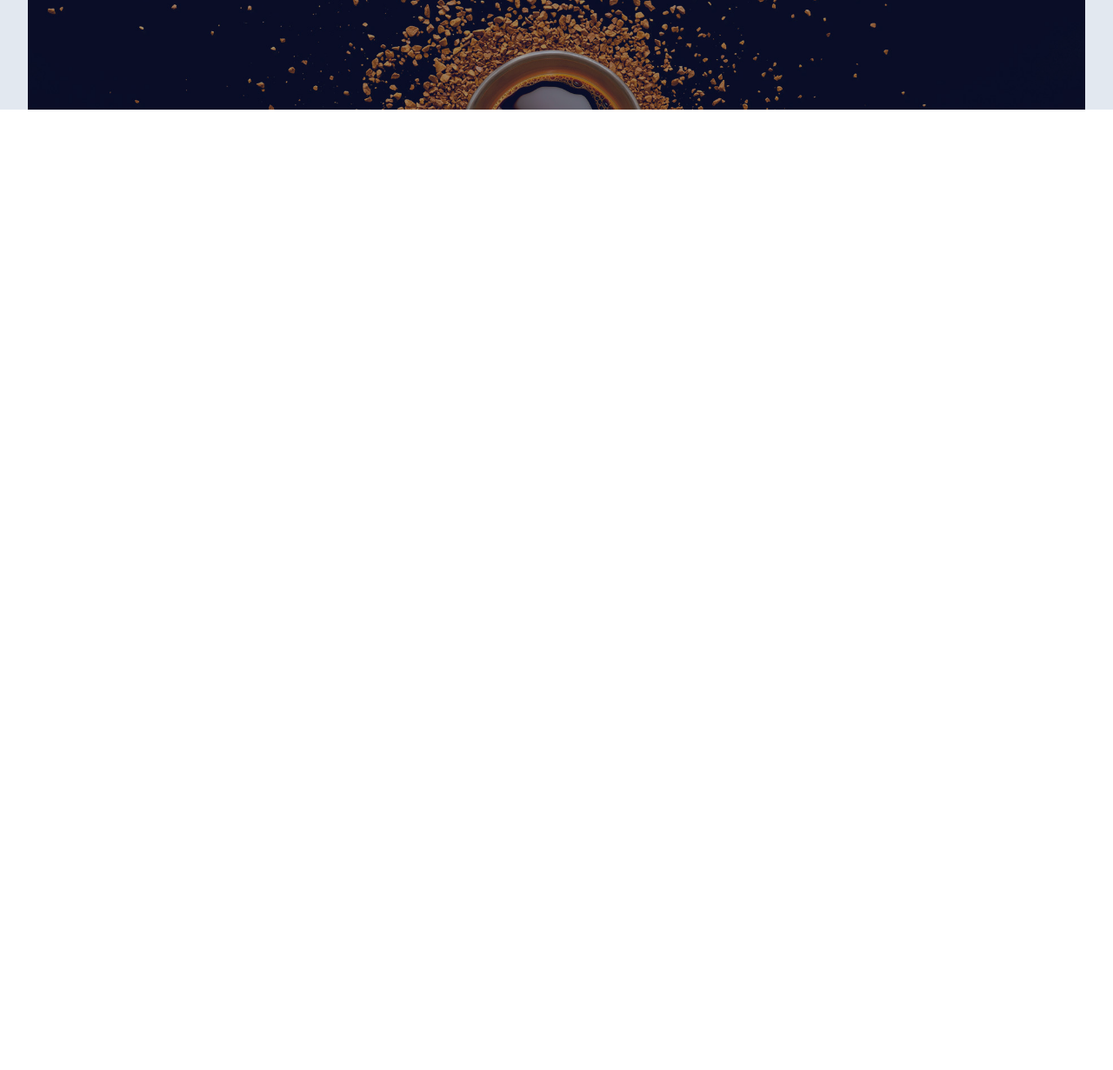
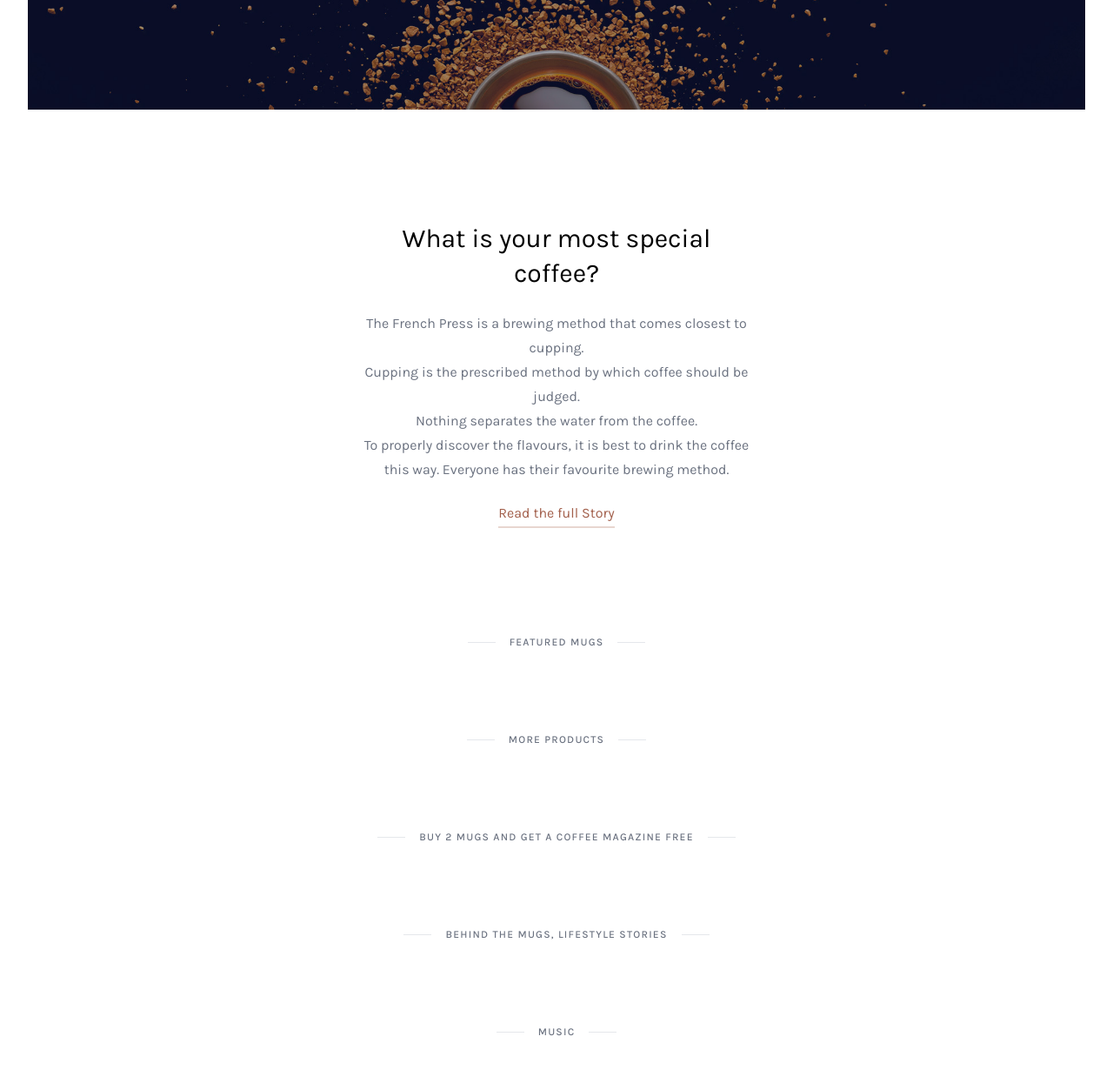
Before and after one commit to Nirakz/tailwind-coffee, a website: page public/index.html in a window 1280 px wide. Shown: the part 500-1730 px from the top of the page at 87% size. Before the commit the page ends 800 px from the top, so only its background shows below. Drawn offline with Linux system fonts and the light colour scheme.

```diff
--- a/public/index.html
+++ b/public/index.html
@@ -11,7 +11,7 @@
 </head>
 <body>
   <div id="root">
-    <div class="content-warpper font-Karla max-w-screen-2xl text-base mx-auto px-8 bg-slate-200">
+    <div class="content-warpper font-Karla max-w-screen-2xl text-base mx-auto px-8">
       <header class="p-6 mx-auto">
         <nav class="flex flex-row justify-between items-center relative">
           <div class="logo basis-2/6 text-center text-xl font-semibold cursor-pointer">
@@ -41,7 +41,7 @@
             </li>
           </ul>
 
-          <ul class="basis-3/6 lg:basis1/6 flex justify-end lg:justify-start items-center ml-16 uppercase text-sm text-gray-500 font-medium">
+          <ul class="basis-3/6 lg:basis-1/6 flex justify-end lg:justify-start items-center ml-16 uppercase text-sm text-gray-500 font-medium">
             <li class="dori-top-menu-item">
               <a href="#" class="flex items-center">
                 <svg xmlns="http://www.w3.org/2000/svg" class="dori-icon" fill="none" viewBox="0 0 24 24" stroke="currentColor" stroke-width="2">
@@ -76,26 +76,63 @@
           </div>
         </div><!--End slider-->
         <div class="story">
-
+          <div class="w-full h-full flex justify-center items-center">
+            <div class="px-4 sm:px-16 md:px-23 lg:px-64 xl:px-96 py-32 text-center">
+              <div class="text-3xl leading-10 mb-6">What is your most special coffee?</div>
+              <div class="text-gray-500 leading-7 mb-6">The French Press is a brewing method that comes closest to cupping.
+                <br/>Cupping is the prescribed method by which coffee should be judged.
+                <br/>Nothing separates the water from the coffee.
+                <br/>To properly discover the flavours, it is best to drink the coffee this way. Everyone has their favourite brewing method.</div>
+              <div class="">
+                <a href="#" class="text-coffee-400 hover:text-coffee-600 relative after:lg:absolute after:-bottom-2 after:left-0
+                after:bg-coffee-50 hover:after:bg-coffee-200 after:h-0.5 after:w-full after:transition-all after:ease-in-out after:duration-400">Read the full Story</a>
+              </div>
+            </div>
+          </div>
         </div><!--End story-->
+        <div class="dori-subheadline">
+          <div class="dori-subheadline-deco-line"></div>
+          <div class="dori-subheadline-label">Featured Mugs</div>
+          <div class="dori-subheadline-deco-line"></div>
+        </div>
         <div class="featured-mugs">
 
         </div><!--End featured-mugs-->
+        <div class="dori-subheadline">
+          <div class="dori-subheadline-deco-line"></div>
+          <div class="dori-subheadline-label">More Products</div>
+          <div class="dori-subheadline-deco-line"></div>
+        </div>
         <div class="more-products">
 
         </div><!--End featured-mugs-->
+        <div class="dori-subheadline">
+          <div class="dori-subheadline-deco-line"></div>
+          <div class="dori-subheadline-label">Buy 2 mugs and get a coffee magazine free</div>
+          <div class="dori-subheadline-deco-line"></div>
+        </div>
         <div class="coffee-magazine">
 
         </div><!--End coffee-magazine-->
+        <div class="dori-subheadline">
+          <div class="dori-subheadline-deco-line"></div>
+          <div class="dori-subheadline-label">Behind the mugs, lifestyle stories</div>
+          <div class="dori-subheadline-deco-line"></div>
+        </div>
         <div class="lifestyle-stories">
 
         </div><!--End coffee-magazine-->
         <div class="subscribe-us">
 
         </div><!--End csubscribe-us-->
-        <div class="my-10">
-          <!-- <iframe style="border-radius:12px" src="https://open.spotify.com/embed/playlist/4wdUsV1U2CqV4hkiQbKKdz?utm_source=generator"
-          width="100%" height="380" frameBorder="0" allowfullscreen="" allow="autoplay; clipboard-write; encrypted-media; fullscreen; picture-in-picture"></iframe> -->
+        <div class="dori-subheadline">
+          <div class="dori-subheadline-deco-line"></div>
+          <div class="dori-subheadline-label">Music</div>
+          <div class="dori-subheadline-deco-line"></div>
+        </div>
+        <div class="m-10">
+          <iframe style="border-radius:12px" src="https://open.spotify.com/embed/playlist/4wdUsV1U2CqV4hkiQbKKdz?utm_source=generator"
+          width="100%" height="380" frameBorder="0" allowfullscreen="" allow="autoplay; clipboard-write; encrypted-media; fullscreen; picture-in-picture"></iframe>
         </div><!--End csubscribe-us-->
 
       </main>
--- a/src/input.css
+++ b/src/input.css
@@ -10,7 +10,7 @@
 
 .dori-top-menu-item {
   @apply cursor-pointer py-1 hover:text-gray-800 relative after:lg:absolute after:lg:bottom-0 after:lg:left-0
-  after:lg:bg-light-coffee after:lg:h-0.5 after:lg:w-0 hover:after:lg:w-full after:lg:transition-all after:lg:ease-in-out after:lg:duration-300;
+  after:lg:bg-coffee-200 after:lg:h-0.5 after:lg:w-0 hover:after:lg:w-full after:lg:transition-all after:lg:ease-in-out after:lg:duration-300;
 }
 
 .dori-top-menu-item-active {
@@ -24,3 +24,15 @@
 .dori-badge-circle {
   @apply text-xs text-center rounded-full px-1.5;
 }
+
+.dori-subheadline {
+  @apply flex justify-center items-center mb-24;
+}
+
+.dori-subheadline-deco-line {
+  @apply w-8 h-px bg-gray-200;
+}
+
+.dori-subheadline-label {
+  @apply uppercase mx-4 tracking-widest text-gray-500 font-medium text-xs text-center;
+}
--- a/tailwind.config.js
+++ b/tailwind.config.js
@@ -6,7 +6,12 @@
         Karla: ['Karla', 'sans-serif']
       },
       colors: {
-        'light-coffee': '#C89F94'
+        'coffee': {
+          50: '#E8D6D0',
+          200: '#C89F94',
+          400: '#A25F4B',
+          600: '#744838'
+        }
       },
       keyframes: {
         slideDown: {
```
Also changed, not shown: public/output.css.
